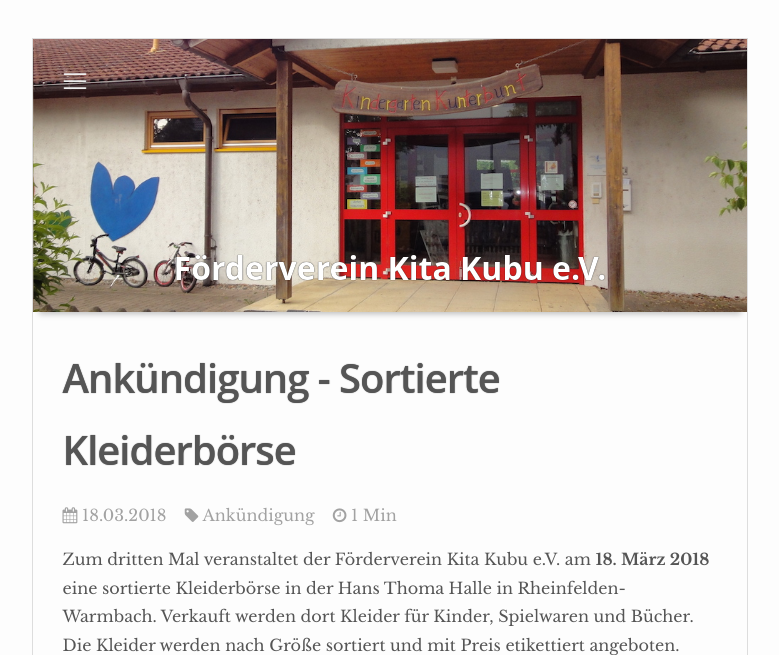
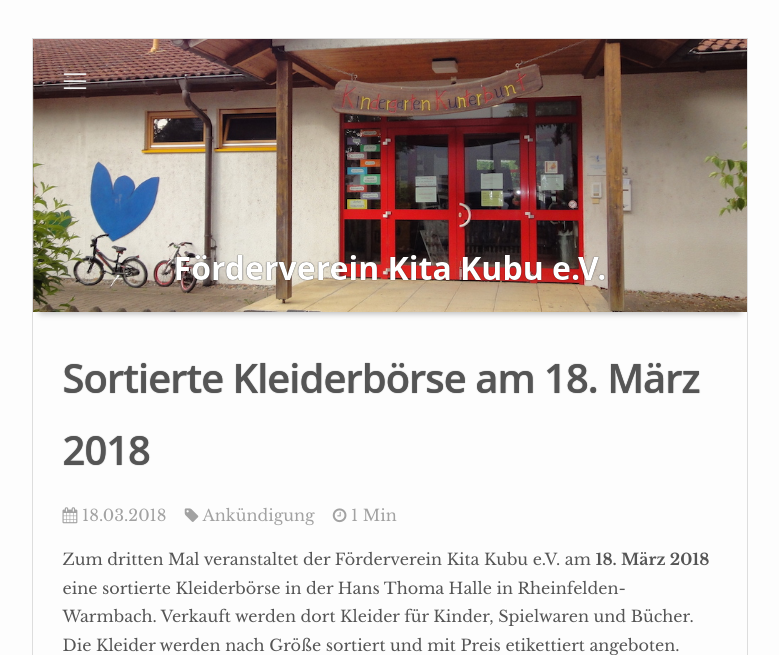
Before and after one commit to fv-kubu/fv-kubu, a Jekyll site: the page built from _posts/2018-03-18-ankuendigung-kleiderboerse-fruehjahr-2018.md, in a window 1280 px wide, cut to the strip 0-655 px from the top of the page. Shown: the whole strip, without its empty margins (250-1029 px from the left). Built offline with Jekyll 4.4.1, drawn with Linux system fonts in a browser that asks for light colours; nearby versions of some CDN libraries.

Commit message:
Update 2018-03-18-ankuendigung-kleiderboerse-fruehjahr-2018.md

```diff
--- a/_posts/2018-03-18-ankuendigung-kleiderboerse-fruehjahr-2018.md
+++ b/_posts/2018-03-18-ankuendigung-kleiderboerse-fruehjahr-2018.md
@@ -1,6 +1,6 @@
 ---
 layout: post
-title: Ankündigung -  Sortierte Kleiderbörse
+title: Sortierte Kleiderbörse am 18. März 2018
 description: Sortierte Kleiderbörse in der Hans-Thoma-Halle in Rheinfelden/Warmbach am 18. März 2018.
 categories: ankündigung
 ---
```
